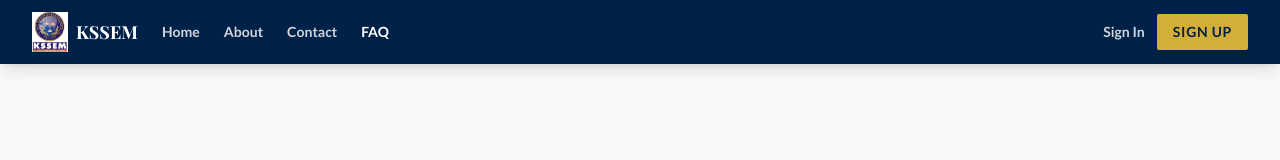
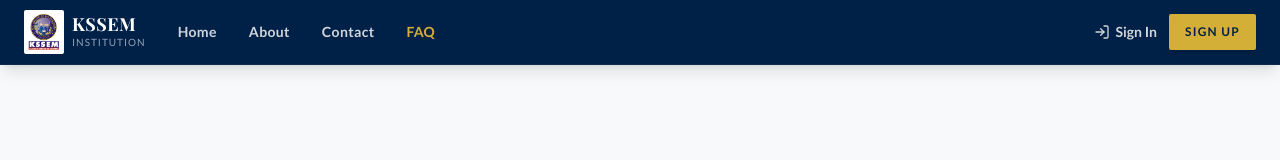
Before and after one commit to toxicbishop/KSSEM-College-ERP-System, a Next.js app: page /faq in a window 1280 px wide. Shown: the top 160 px of the page. Built offline with nearby package versions, Linux system fonts and the light colour scheme; no server answers.

Commit message:
Fixed the sign in and sin up issues

```diff
--- a/src/app/faq/page.tsx
+++ b/src/app/faq/page.tsx
@@ -1,9 +1,8 @@
 "use client";
 
-import Image from "next/image";
-import Link from "next/link";
 import { motion } from "framer-motion";
 import { Footer } from "@/components/layout/footer";
+import { PublicHeader } from "@/components/layout/public-header";
 import {
   Accordion,
   AccordionContent,
@@ -47,54 +46,7 @@ const faqItems = [
 export default function FaqPage() {
   return (
     <div className="flex min-h-screen flex-col bg-kssem-bg">
-      <header className="sticky top-0 z-50 w-full bg-kssem-navy shadow-lg">
-        <div className="container flex h-16 items-center">
-          <Link href="/" className="mr-6 flex items-center gap-2">
-            <Image
-              src="/collage-logo.png"
-              alt="Logo"
-              width={36}
-              height={36}
-              data-ai-hint="college crest logo"
-            />
-            <span className="font-serif font-bold text-white text-lg">
-              KSSEM
-            </span>
-          </Link>
-          <nav className="hidden md:flex items-center space-x-6 text-sm font-semibold">
-            <Link
-              href="/"
-              className="text-gray-300 hover:text-kssem-gold transition-colors">
-              Home
-            </Link>
-            <Link
-              href="/about"
-              className="text-gray-300 hover:text-kssem-gold transition-colors">
-              About
-            </Link>
-            <Link
-              href="/contact"
-              className="text-gray-300 hover:text-kssem-gold transition-colors">
-              Contact
-            </Link>
-            <Link href="/faq" className="text-white">
-              FAQ
-            </Link>
-          </nav>
-          <nav className="ml-auto flex items-center space-x-3">
-            <Link
-              href="/signin"
-              className="text-gray-300 text-sm font-semibold hover:text-white transition-colors">
-              Sign In
-            </Link>
-            <Link
-              href="/signup"
-              className="bg-kssem-gold text-kssem-navy px-4 py-2 rounded-sm text-sm font-bold uppercase tracking-wider hover:bg-[#c4a030] transition-colors">
-              Sign Up
-            </Link>
-          </nav>
-        </div>
-      </header>
+      <PublicHeader />
 
       <main className="flex-1">
         <section className="container py-16 md:py-24">
```
